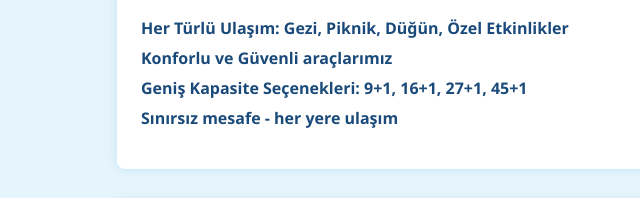
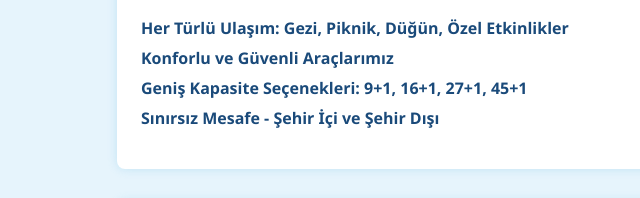
Before and after one commit to proservisulasim/proservis, a plain HTML site: page index.html in a window 1280 px wide. Shown: the part 404-602 px from the top of the page, 73-713 px from the left. Drawn offline with Linux system fonts and the light colour scheme.

Commit message:
Update index.html

```diff
--- a/index.html
+++ b/index.html
@@ -101,9 +101,9 @@
       <h2>Hizmetlerimiz</h2>
       <ul>
         <li>Her Türlü Ulaşım: Gezi, Piknik, Düğün, Özel Etkinlikler</li>
-        <li>Konforlu ve Güvenli araçlarımız</li>
+        <li>Konforlu ve Güvenli Araçlarımız</li>
         <li>Geniş Kapasite Seçenekleri: 9+1, 16+1, 27+1, 45+1</li>
-        <li>Sınırsız mesafe - her yere ulaşım</li>
+        <li>Sınırsız Mesafe - Şehir İçi ve Şehir Dışı</li>
       </ul>
     </section>
     <section>
```
